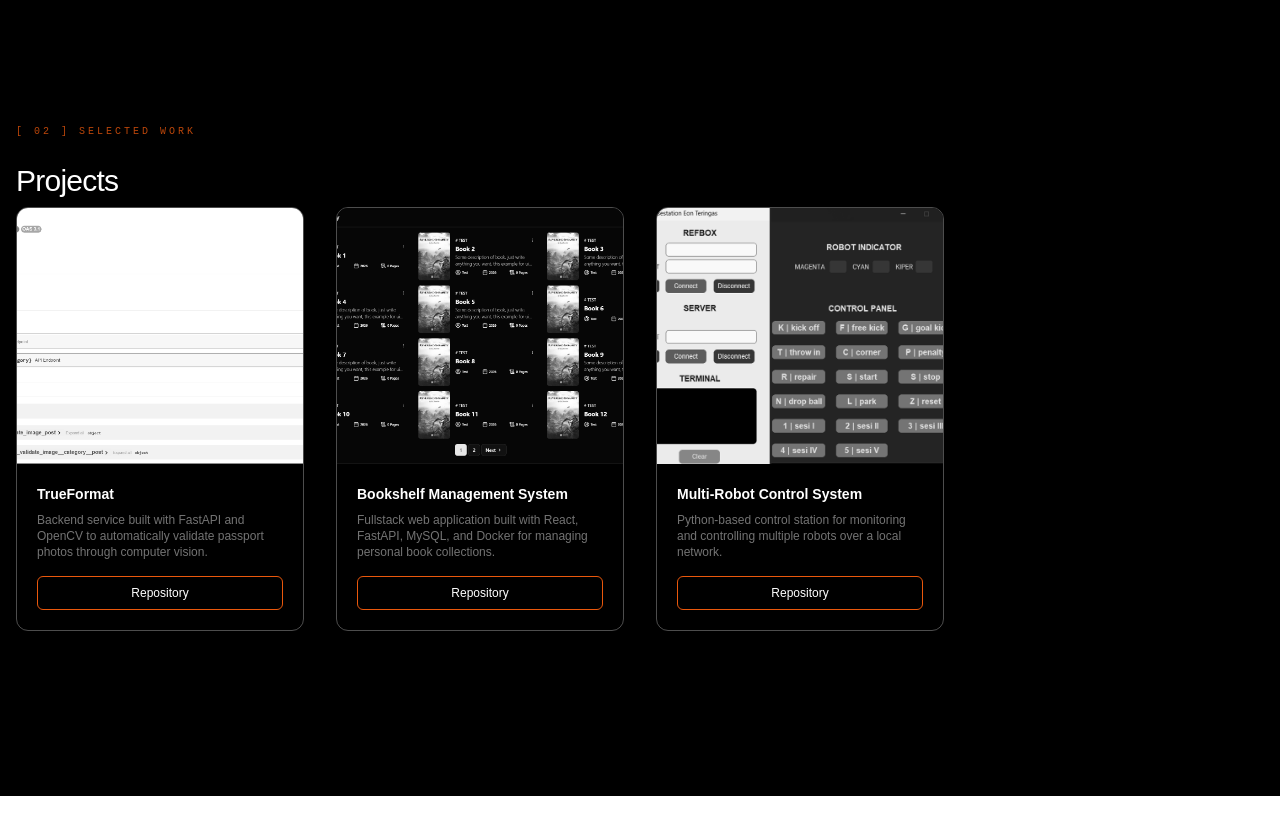
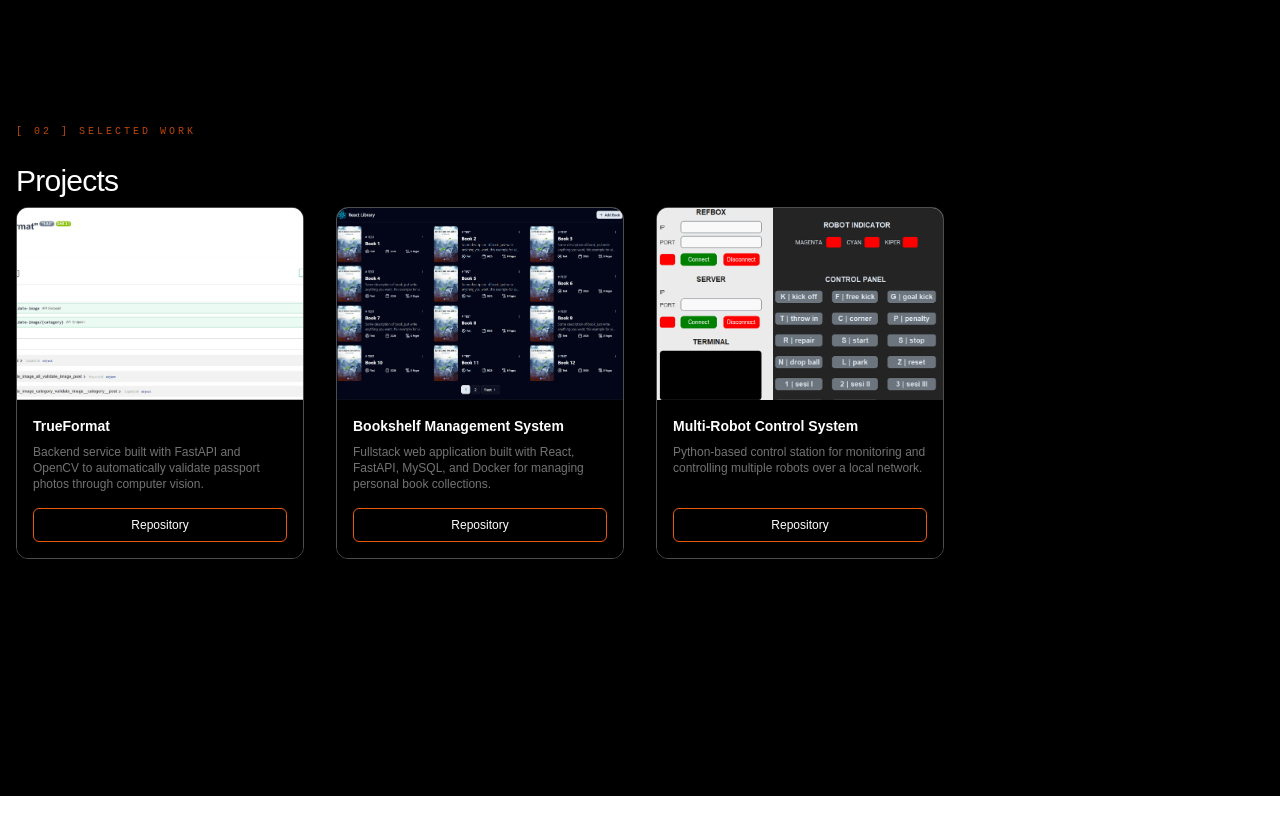
Before and after one commit to dhaboav/dhaboav.github.io, a React (Vite) app: page /#/ in a window 1280 px wide. Shown: the part 1700-2534 px from the top of the page. Built offline with nearby package versions, Linux system fonts and the light colour scheme; some icons are missing.

Commit message:
refactor(ProjectSection):  Change styling + more semantic

```diff
--- a/src/widgets/home/ProjectSection.tsx
+++ b/src/widgets/home/ProjectSection.tsx
@@ -1,53 +1,45 @@
 import { projectsData } from '@/entities/project';
 import { useI18n } from '@/shared/lib';
 
-export const ProjectSection = () => {
+export function ProjectSection() {
   const { lang, ui } = useI18n();
 
   return (
     <section id="projects" className="min-h-screen bg-black py-32">
-      <div className="container mx-auto max-w-7xl px-4">
-        {/* HEADER */}
-        <div className="mb-2">
-          <p className="text-primary/80 mb-6 font-mono text-[10px] tracking-[0.3em] uppercase">
+      <div className="mx-auto max-w-7xl px-4">
+        <header className="mb-2">
+          <p className="text-primary/80 mb-6 font-mono text-[0.625rem] tracking-[0.3em] uppercase">
             [ 02 ] {ui.projects.projectLabel}
           </p>
 
           <h2 className="text-3xl font-medium tracking-tight text-white">
             {ui.projects.projectHeader}
           </h2>
-        </div>
+        </header>
 
-        {/* GRID */}
-        <div className="grid grid-cols-1 gap-8 lg:grid-cols-4">
-          {projectsData.map((project, index) => {
-            const { image, link } = project;
-            const { title, description } = project.text[lang];
-
-            return (
         <div
-                key={`${link}-${index}`}
-                className="group flex h-full flex-col overflow-hidden rounded-xl border border-white/30"
+          className="grid grid-cols-1 gap-8 md:grid-cols-2 lg:grid-cols-4"
+          aria-label="project-collections"
+        >
+          {projectsData.map((project, index) => (
+            <article
+              key={index}
+              className="grid grid-rows-[12rem_auto] overflow-hidden rounded-xl border border-white/30"
             >
               <img
-                  src={image}
-                  alt={title}
-                  className="h-48 w-full object-cover duration-300 md:grayscale md:group-hover:grayscale-0 lg:h-64"
+                src={project.image}
+                alt={project.text[lang].title}
+                className="h-full w-full bg-white object-cover"
               />
-
-                <div className="flex flex-1 flex-col justify-between p-5">
-                  <div>
-                    <h3 className="mb-2 text-lg font-semibold text-white lg:truncate lg:text-sm">
-                      {title}
-                    </h3>
-
+              <div className="grid grid-rows-[auto_1fr_auto] bg-black p-4">
+                <h1 className="mb-2 text-lg font-semibold text-white lg:truncate lg:text-sm">
+                  {project.text[lang].title}
+                </h1>
                 <p className="mb-4 text-sm font-medium text-white/45 lg:text-xs">
-                      {description}
+                  {project.text[lang].description}
                 </p>
-                  </div>
-
                 <a
-                    href={link}
+                  href={project.link}
                   target="_blank"
                   rel="noreferrer"
                   className="border-primary hover:bg-primary block w-full rounded-md border py-2 text-center text-xs font-medium text-white transition-colors"
@@ -55,11 +47,10 @@ export const ProjectSection = () => {
                   {ui.projects.gitHubRepoLabel}
                 </a>
               </div>
-              </div>
-            );
-          })}
+            </article>
+          ))}
         </div>
       </div>
     </section>
   );
-};
+}
```
Lines whose indentation alone changed are shown as unchanged.
